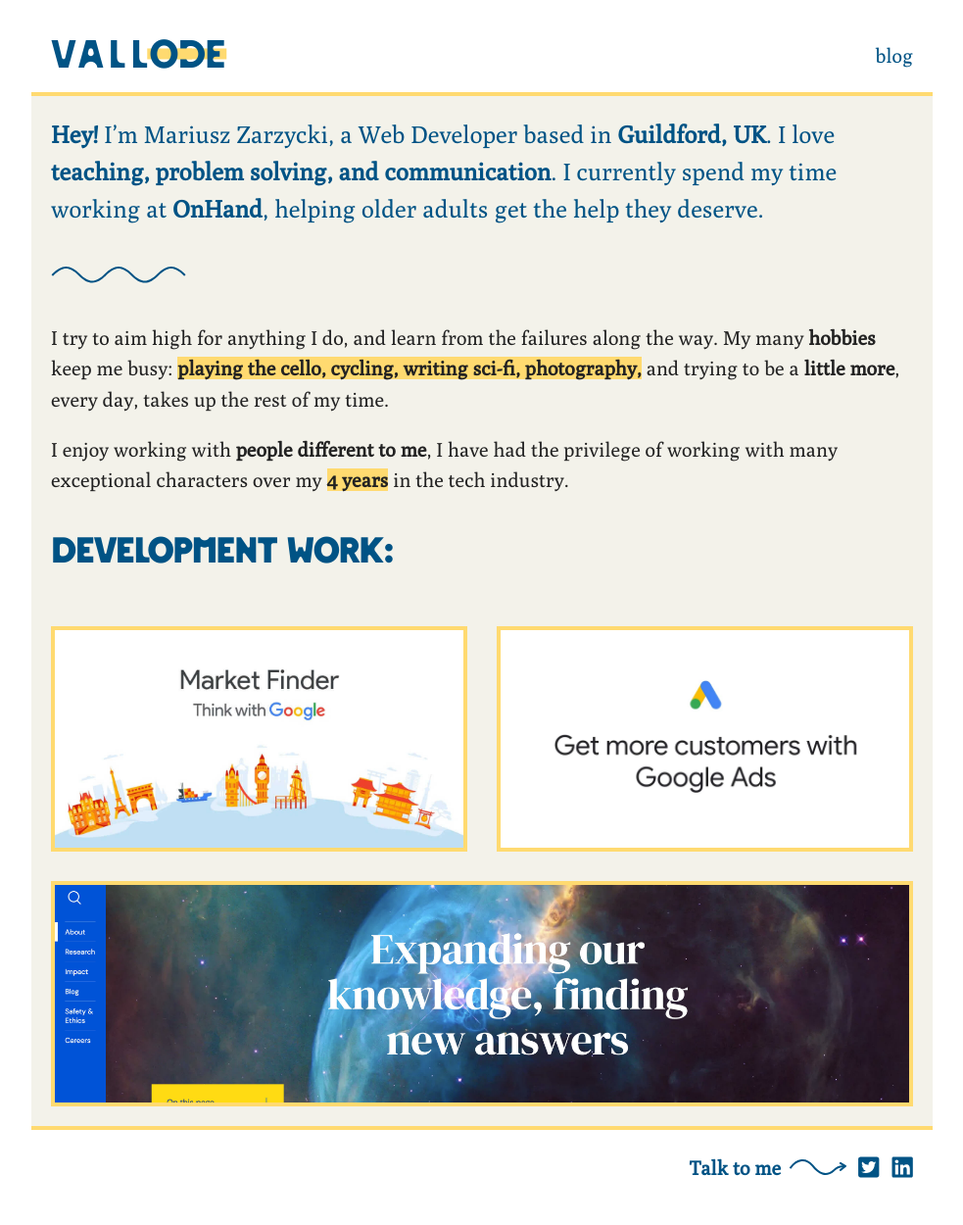
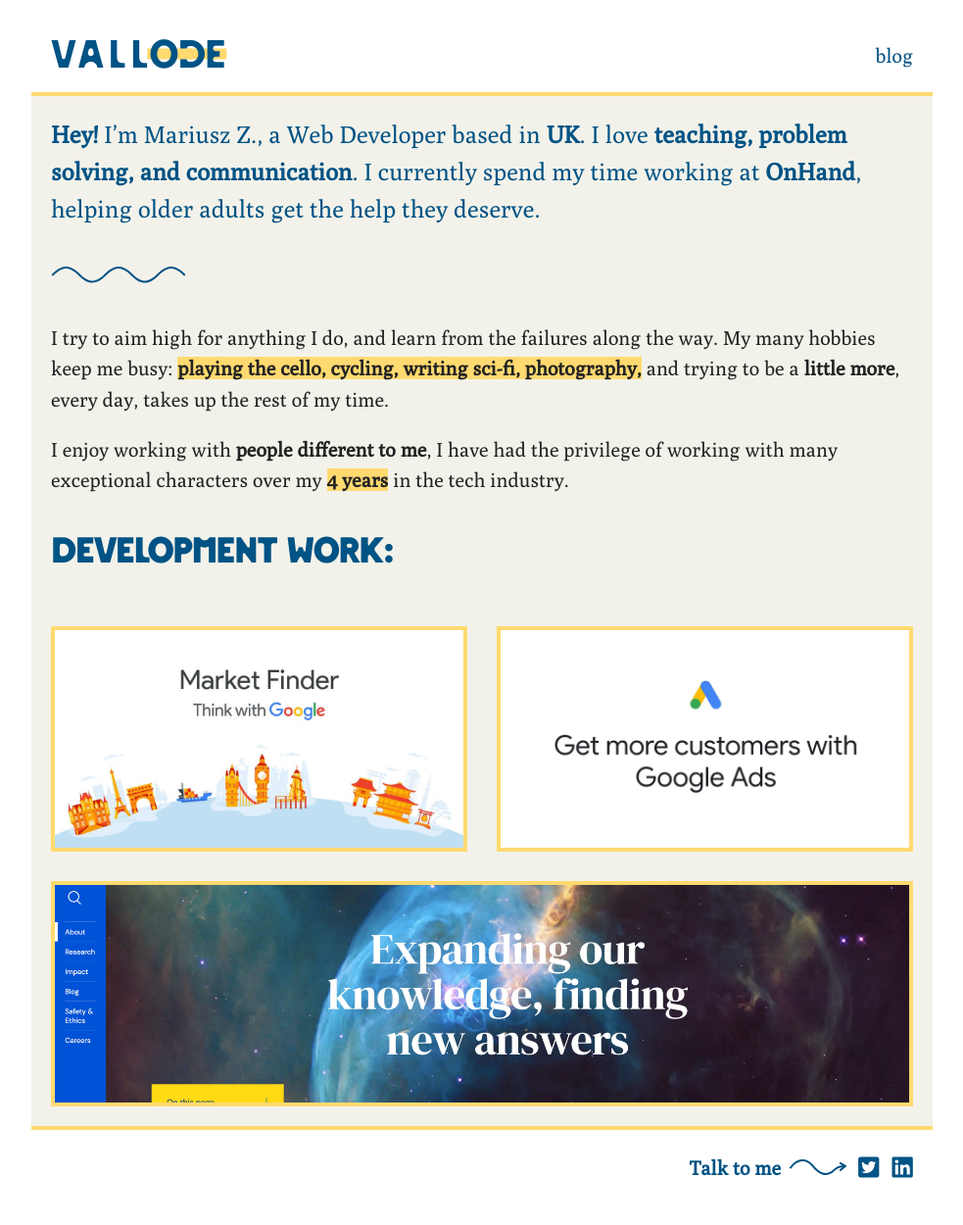
Before and after one commit to vallode/vallode.com, a Jekyll site: the page built from index.md, in a window 1280 px wide. Shown: the whole page at 98% size, without its empty margins (148-1131 px from the left). Built offline with Jekyll 4.4.1, drawn with Linux system fonts in a browser that asks for light colours.

Commit message:
Remove some information

```diff
--- a/_includes/head.html
+++ b/_includes/head.html
@@ -4,9 +4,9 @@
 
   <meta name="author" content="Mariusz Zarzycki">
   <meta name="description"
-        content="Hey there, search engine! I'm Mariusz, a Web Developer. Read all about me, and check out some stuff by me...">
+        content="Hey there, search engine! Read some stuff on this website!">
   <meta content="Vallode" property="og:site_name">
-  <meta content="Hey there, opengraph! I'm Mariusz, a Web Developer. Read all about me, and check out some stuff by me..."
+  <meta content="Hey there, opengraph! Read some stuff on this website!"
         property="og:description">
 
   {% if page.title %}
@@ -32,7 +32,7 @@
   <meta name="twitter:creator" content="@Vallode_">
   <meta name="twitter:title" content="Mariusz Zarzycki">
   <meta name="twitter:description"
-        content="Hey there, twitter! I'm Mariusz, a Web Developer. Read all about me, and check out some stuff by me...">
+        content="Hey there, twitter! Read some stuff on this website!">
   <meta name="twitter:image" content="{{ '/assets/images/splash.png' | absolute_url }}">
 
   <link rel="icon"
--- a/index.md
+++ b/index.md
@@ -2,7 +2,7 @@
 layout: default
 ---
 
-**Hey!** I'm Mariusz Zarzycki, a Web Developer based in **Guildford, UK**. I
+**Hey!** I'm Mariusz Z., a Web Developer based in **UK**. I
 love **teaching, problem solving, and communication**. I currently spend my time
 working at **OnHand**, helping older adults get the help they deserve.
 {:.intro}
@@ -10,7 +10,7 @@
 <hr>
 
 I try to aim high for anything I do, and learn from the failures along the
-way. My many **hobbies** keep me busy: <span>playing the cello, cycling, writing
+way. My many hobbies keep me busy: <span>playing the cello, cycling, writing
 sci-fi, photography,</span> and trying to be a **little more**, every day, takes
 up the rest of my time.
 
```
